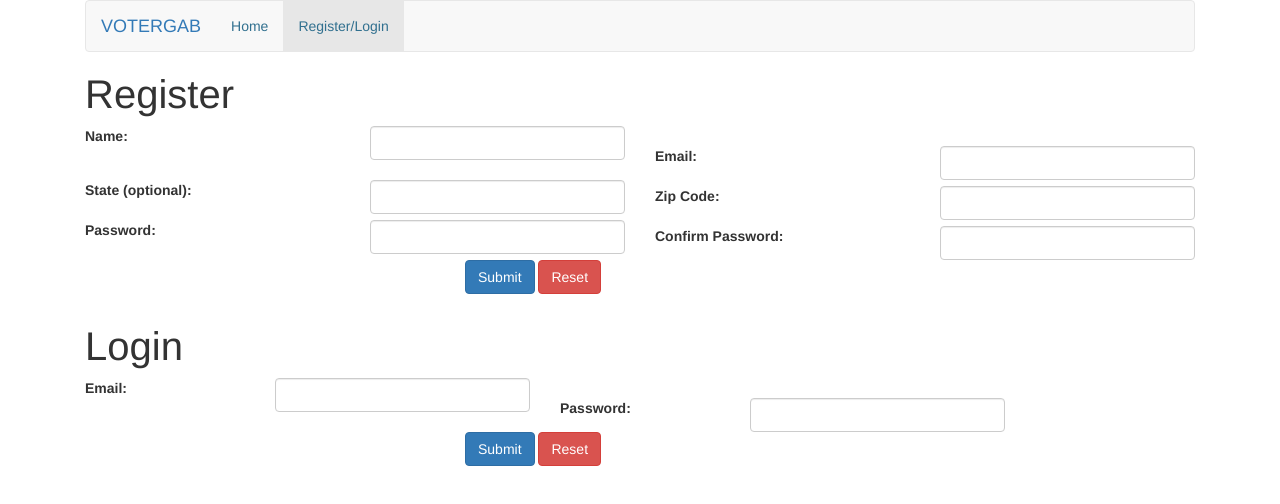
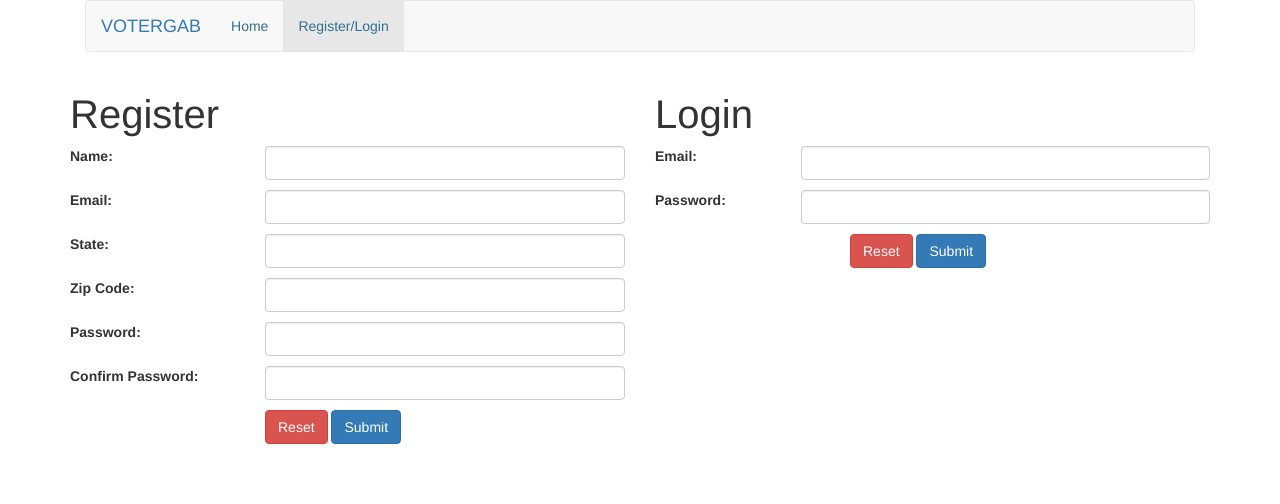
Before and after one commit to noahneumark/voter_gab, a website: page client/index.html at #!/login in a window 1280 px wide. Drawn offline with nearby package versions, Linux system fonts and the light colour scheme; no server answers; files whose address does not match are found by name.

Commit message:
Login Reg formatted

```diff
--- a/client/partials/loginReg.html
+++ b/client/partials/loginReg.html
@@ -13,61 +13,75 @@
                 </div>
             </div>
         </nav>
+    </div>
+</div>
+<div class="row">
+    <div class="col-sm-6">
         <h1>Register</h1>
         <form name='register'>
           <div class='form-group row'>
-            <label class='col-sm-3 col-form-label'>Name:</label>
-            <div class='col-sm-3'>
+            <label class='col-sm-4 col-form-label'>Name:</label>
+            <div class='col-sm-8'>
               <input class='form-control' type='text' ng-model='newUser.name' ng-minlength='2' required>
             </div>
-            <br class='h1'>
-            <label class='col-sm-3 col-form-label'>Email:</label>
-            <div class='col-sm-3'>
+        </div>
+        <div class='form-group row'>
+            <label class='col-sm-4 col-form-label'>Email:</label>
+            <div class='col-sm-8'>
               <input class='form-control' type='email' ng-model='newUser.email' required>
             </div>
-            <br class='h1'>
-            <label class='col-sm-3 col-form-label'>State (optional):</label>
-            <div class='col-sm-3'>
+        </div>
+        <div class='form-group row'>
+            <label class='col-sm-4 col-form-label'>State:</label>
+            <div class='col-sm-8'>
               <input class='form-control' type='text' ng-model='newUser.state'>
             </div>
-            <br class='h1'>
-            <label class='col-sm-3 col-form-label'>Zip Code:</label>
-            <div class='col-sm-3'>
+        </div>
+        <div class='form-group row'>
+            <label class='col-sm-4 col-form-label'>Zip Code:</label>
+            <div class='col-sm-8'>
               <input class='form-control' type='number' ng-model='newUser.zipCode' required>
             </div>
-            <br class='h1'>
-            <label class='col-sm-3 col-form-label'>Password:</label>
-            <div class='col-sm-3'>
+        </div>
+        <div class='form-group row'>
+            <label class='col-sm-4 col-form-label'>Password:</label>
+            <div class='col-sm-8'>
               <input class='form-control' type='password' ng-model='newUser.password' required>
             </div>
-            <br class='h1'>
-            <label class='col-sm-3 col-form-label'>Confirm Password:</label>
-            <div class='col-sm-3'>
+        </div>
+        <div class='form-group row'>
+            <label class='col-sm-4 col-form-label'>Confirm Password:</label>
+            <div class='col-sm-8'>
               <input class='form-control' type='password' ng-model='confirmPw' ng-match='newUser.password' required>
             </div>
-            <br class='h1'>
+        </div>
+        <div class='form-group row'>
             <p class='col-sm-6 col-sm-offset-4'>
+                <button class='btn btn-danger btn-md' ng-click='resetForm()' role='button'>Reset</button>
                 <button class='btn btn-primary btn-md' ng-click='addUser(newUser)' role='button'>Submit</button>
-              <button class='btn btn-danger btn-md' ng-click='resetForm()' role='button'>Reset</button>
             </p>
           </div>
         </form>
+    </div>
+    <div class="col-sm-6">
         <h1>Login</h1>
         <form name='login'>
             <div class='form-group row'>
-            <label class='col-sm-2 col-form-label'>Email:</label>
-            <div class='col-sm-3'>
+                <label class='col-sm-3 col-form-label'>Email:</label>
+                <div class='col-sm-9'>
                     <input class='form-control' type='email' ng-model='existingUser.email' ng-minlength='2' required>
                 </div>
-            <br class='h1'>
-            <label class='col-sm-2 col-form-label'>Password:</label>
-            <div class='col-sm-3'>
+            </div>
+            <div class='form-group row'>
+                <label class='col-sm-3 col-form-label'>Password:</label>
+                <div class='col-sm-9'>
                     <input class='form-control' type='password' ng-model='existingUser.password' required>
                 </div>
-            <br class='h1'>
+            </div>
+            <div class='form-group row'>
                 <p class='col-sm-6 col-sm-offset-4'>
+                <button class='btn btn-danger btn-md' ng-click='resetForm()' role='button'>Reset</button>
                 <button class='btn btn-primary btn-md' ng-click='userLogin(existingUser)' role='button'>Submit</button>
-              <button class='btn btn-danger btn-md' ng-click='resetForm()' role='button'>Reset</button>
                 </p>
             </div>
         </form>
--- a/client/static/css/master.css
+++ b/client/static/css/master.css
@@ -51,12 +51,12 @@ body {
     height: 100%;
 }
 .carousel {
-    height: 10%;
+    height: 50%;
 }
 .item,
 .active,
 .carousel-inner {
-    height:50%;
+    height:30%;
 }
 footer {
     margin: 50px 0;
@@ -88,6 +88,9 @@ footer {
     h5{
         font-size:1rem;
     }
+    .form-group{
+        margin-bottom:1rem;
+    }
 }
 @media (min-width:481px) {
     h1{
@@ -104,6 +107,9 @@ footer {
     }
     h5{
         font-size:1.5rem;
+    }
+    .form-group{
+        margin-bottom:1rem;
     }
 }
 @media (min-width: 961px) {
```
Lines whose indentation alone changed are shown as unchanged.
